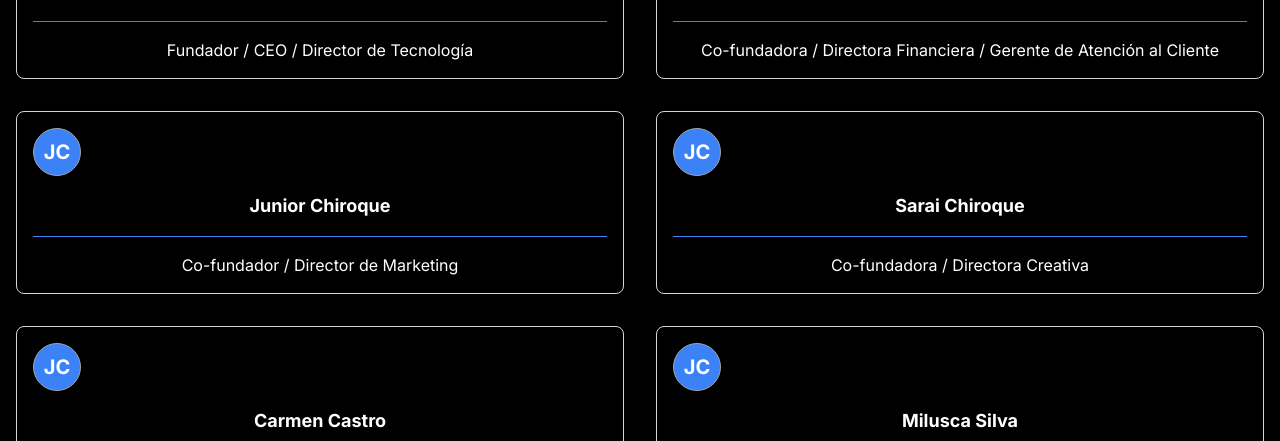
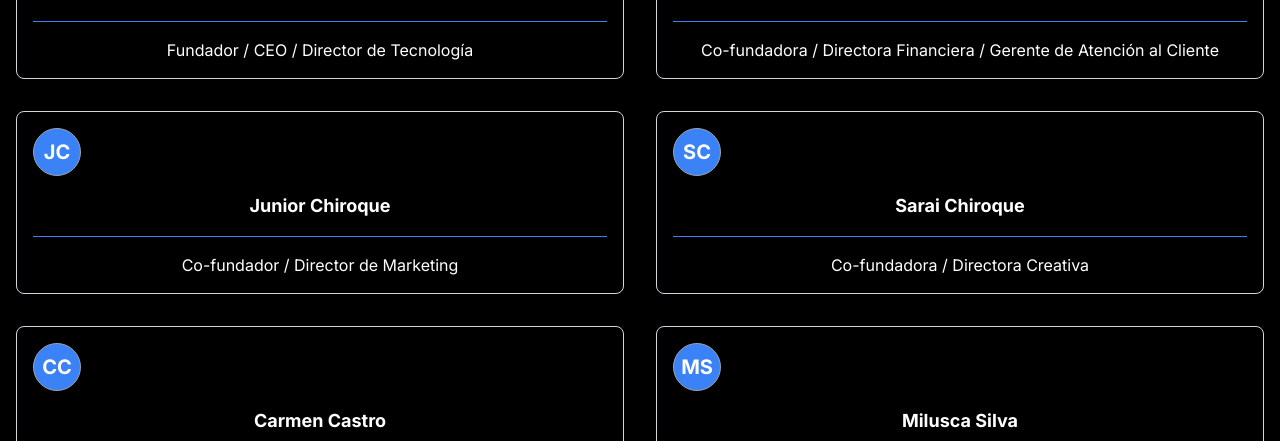
Before and after one commit to Ander-Labs/agencia, a Next.js app: page /team in a window 1280 px wide. Shown: the part 1160-1601 px from the top of the page. Built offline with nearby package versions, Linux system fonts and the light colour scheme.

Commit message:
Update team.jsx

```diff
--- a/src/app/team/components/team.jsx
+++ b/src/app/team/components/team.jsx
@@ -55,7 +55,7 @@
             <div className="w-full sm:w-1/2 md:w-1/2 lg:w-1/2 text-center px-4 mb-8">
             <div className="border border-gray-300 cursor-pointer hover:shadow-lg shadow-blue-950/95 hover:border-blue-900 rounded-lg p-4">
                 <div className="w-12 h-12 bg-blue-500 flex items-center justify-center text-white text-xl font-bold mr-4 border border-gray-400 rounded-full">
-                JC
+                SC
                 </div>
                 <h4 className="text-lg font-bold mt-4 mb-2">Sarai Chiroque</h4>
                 <span className="block w-full border-b border-blue-500 my-4"></span>
@@ -66,7 +66,7 @@
             <div className="w-full sm:w-1/2 md:w-1/2 lg:w-1/2 text-center px-4 mb-8">
             <div className="border border-gray-300 cursor-pointer hover:shadow-lg shadow-blue-950/95 hover:border-blue-900 rounded-lg p-4">
                 <div className="w-12 h-12 bg-blue-500 flex items-center justify-center text-white text-xl font-bold mr-4 border border-gray-400 rounded-full">
-                JC
+                CC
                 </div>
                 <h4 className="text-lg font-bold mt-4 mb-2">Carmen Castro</h4>
                 <span className="block w-full border-b border-blue-500 my-4"></span>
@@ -77,7 +77,7 @@
             <div className="w-full sm:w-1/2 md:w-1/2 lg:w-1/2 text-center px-4 mb-8">
             <div className="border border-gray-300 cursor-pointer hover:shadow-lg shadow-blue-950/95 hover:border-blue-900 rounded-lg p-4">
                 <div className="w-12 h-12 bg-blue-500 flex items-center justify-center text-white text-xl font-bold mr-4 border border-gray-400 rounded-full">
-                JC
+                MS
                 </div>
                 <h4 className="text-lg font-bold mt-4 mb-2">Milusca Silva</h4>
                 <span className="block w-full border-b border-blue-500 my-4"></span>
```
